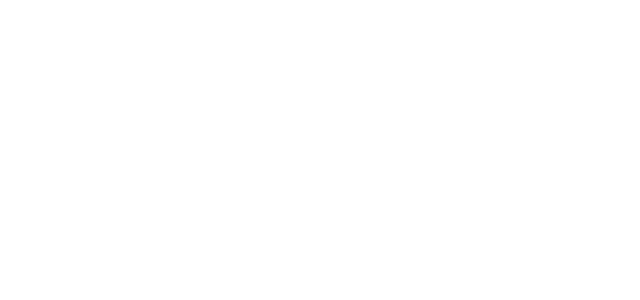
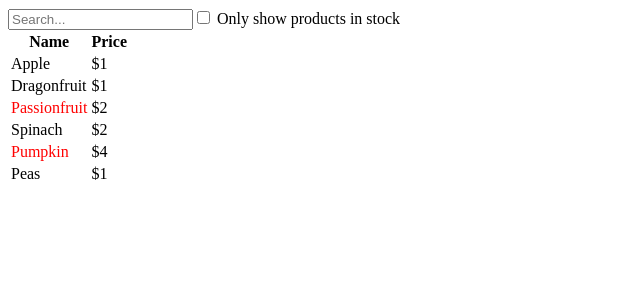
Before and after one commit to Nigel-Nkomo/searchable-product-data-table, a React (Create React App) app: page / in a window 1280 px wide. Shown: the top 300 px of the page, without its empty margins (0-640 px from the left). Built offline with nearby package versions, Linux system fonts and the light colour scheme.

Commit message:
build static version

```diff
--- a/src/App.js
+++ b/src/App.js
@@ -1,5 +1,82 @@
-function App() {
-  return <></>;
+import { PRODUCTS } from "./products";
+
+function ProductCategoryRow({ category }) {
+  <tr>
+    <th colSpan="2">{category}</th>
+  </tr>;
 }
 
-export default App;
+function ProductRow({ product }) {
+  const name = product.stocked ? (
+    product.name
+  ) : (
+    <span style={{ color: "red" }}>{product.name}</span>
+  );
+
+  return (
+    <tr>
+      <td>{name}</td>
+      <td>{product.price}</td>
+    </tr>
+  );
+}
+
+function ProductTable({ products }) {
+  const rows = [];
+  let lastCategory = null;
+
+  products.forEach((product) => {
+    if (product.category !== lastCategory) {
+      rows.push(
+        <ProductCategoryRow
+          category={product.category}
+          key={product.category}
+        />
+      );
+    }
+
+    rows.push(<ProductRow product={product} key={product.name} />);
+
+    lastCategory = product.category;
+  });
+
+  return (
+    <table>
+      <thead>
+        <tr>
+          <th>Name</th>
+          <th>Price</th>
+        </tr>
+      </thead>
+      <tbody>{rows}</tbody>
+    </table>
+  );
+}
+
+function SearchBar() {
+  return (
+    <form>
+      <input type="text" placeholder="Search..." />
+      <label>
+        <input type="checkbox" /> Only show products in stock
+      </label>
+    </form>
+  );
+}
+
+function FilterableProductTable({ products }) {
+  return (
+    <div>
+      <SearchBar />
+      <ProductTable products={products} />
+    </div>
+  );
+}
+
+export default function App() {
+  return (
+    <>
+      <FilterableProductTable products={PRODUCTS} />
+    </>
+  );
+}
```
